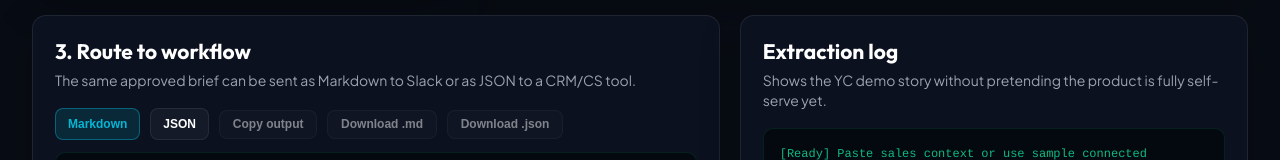
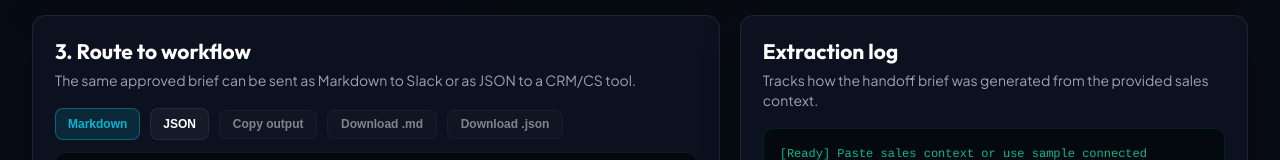
Before and after one commit to adityacs50-lab/Company-brain, a Next.js app: page /admin/handoff in a window 1280 px wide. Shown: the part 1108-1268 px from the top of the page. Built offline with nearby package versions, Linux system fonts and the light colour scheme.

Commit message:
Remove YC wording from handoff demo

```diff
--- a/src/app/admin/handoff/page.tsx
+++ b/src/app/admin/handoff/page.tsx
@@ -663,7 +663,7 @@ export default function HandoffDemoPage() {
         <section className="handoff-panel">
           <div className="handoff-panel-header">
             <h2>Extraction log</h2>
-            <p>Shows the YC demo story without pretending the product is fully self-serve yet.</p>
+            <p>Tracks how the handoff brief was generated from the provided sales context.</p>
           </div>
 
           <div className="handoff-log">
```
